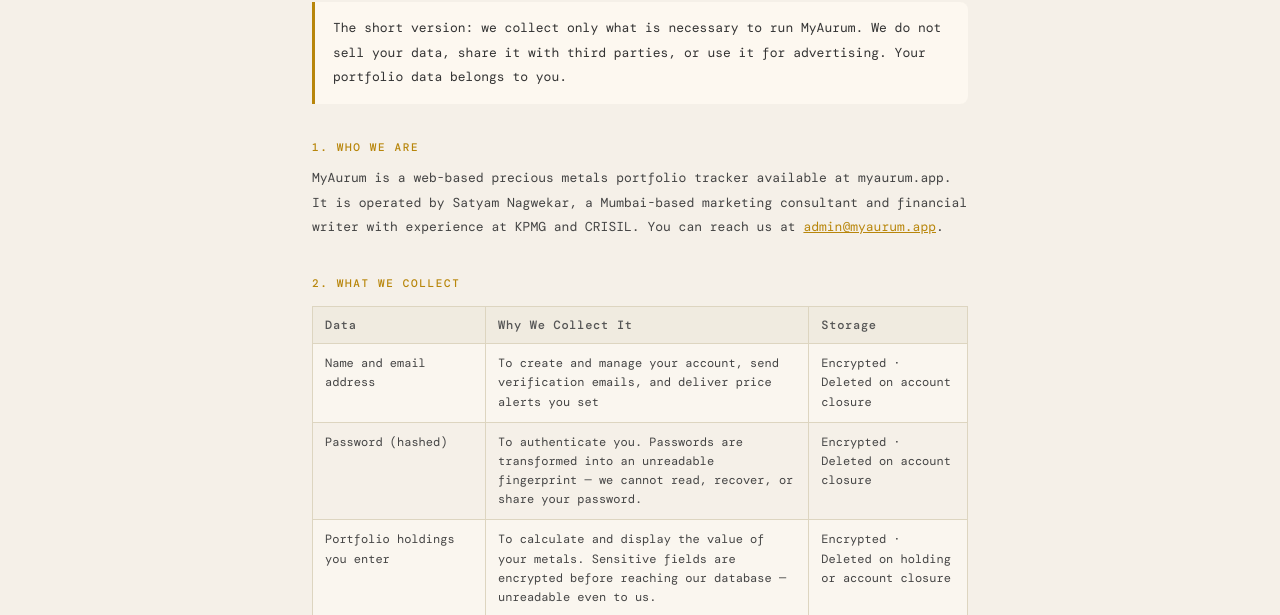
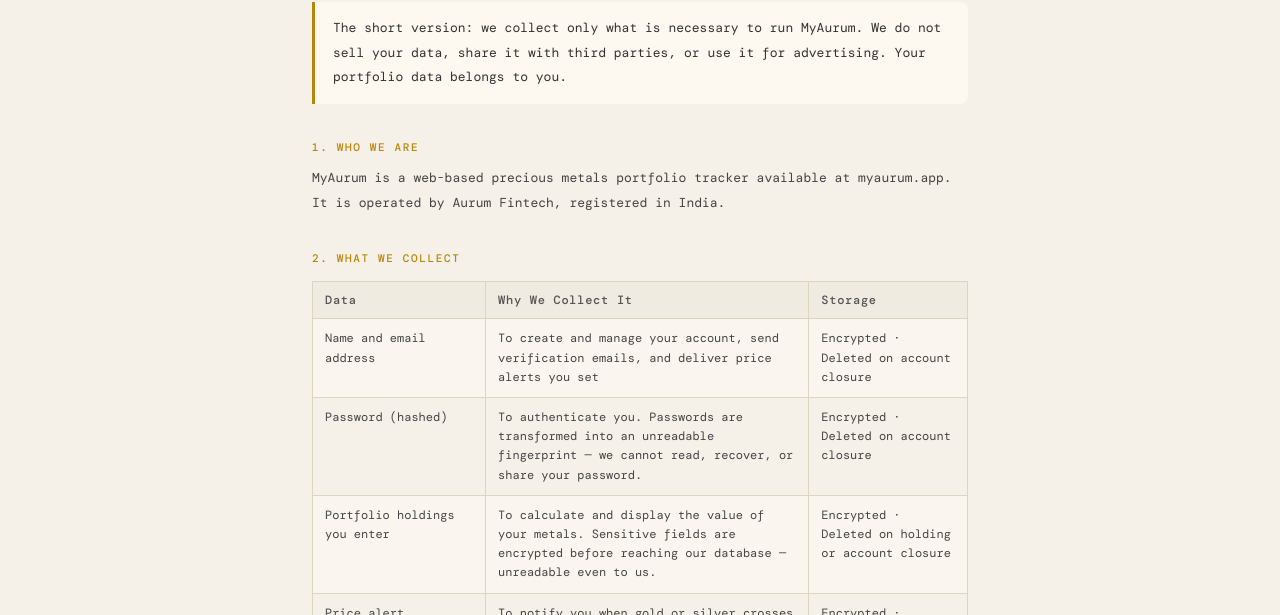
Before and after one commit to satyamnagwekar/Coffer, a website: page privacy.html in a window 1280 px wide. Shown: the part 185-800 px from the top of the page. Drawn offline with nearby package versions, Linux system fonts and the light colour scheme; a web font is replaced by a local one.

Commit message:
Update privacy.html

```diff
--- a/privacy.html
+++ b/privacy.html
@@ -54,7 +54,7 @@
   </div>
 
   <h2>1. Who We Are</h2>
-  <p>MyAurum is a web-based precious metals portfolio tracker available at myaurum.app. It is operated by Satyam Nagwekar, a Mumbai-based marketing consultant and financial writer with experience at KPMG and CRISIL. You can reach us at <a href="mailto:admin@myaurum.app">admin@myaurum.app</a>.</p>
+  <p>MyAurum is a web-based precious metals portfolio tracker available at myaurum.app. It is operated by Aurum Fintech, registered in India.</p>
 
   <h2>2. What We Collect</h2>
   <table>
```
